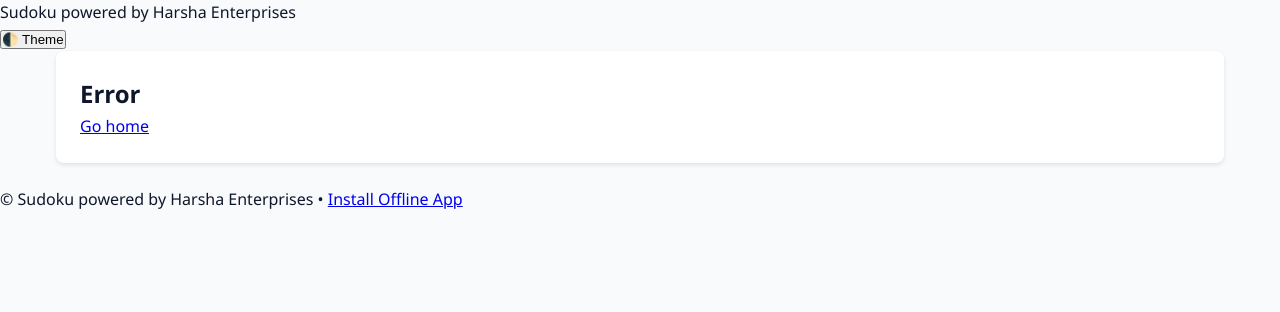
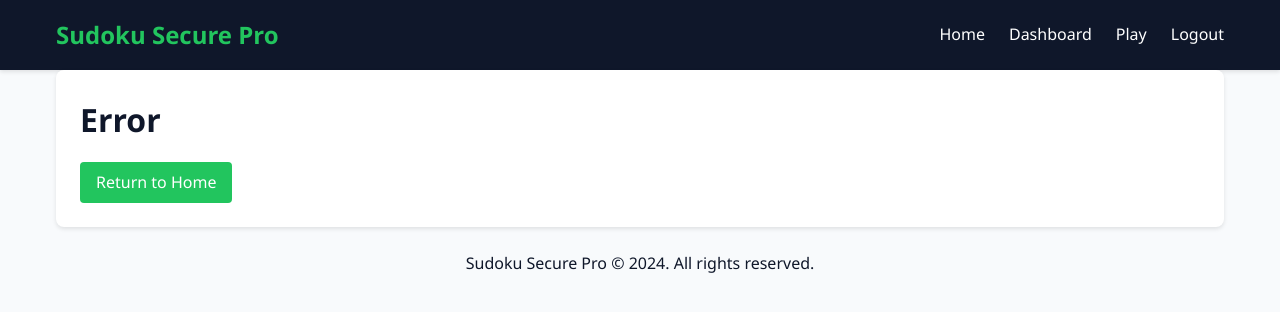
Before and after one commit to harsha86396/sudoku_app, a Flask app: template templates/error.html in a window 1280 px wide. Shown: the top 312 px of the page. Run offline with Flask 3, Linux system fonts and the light colour scheme; the template is opened without the code that fills it, so the values that code supplies are empty; the visitor is signed in with stand-in values (Sample User, id 1).

Commit message:
Update error.html

```diff
--- a/templates/error.html
+++ b/templates/error.html
@@ -1,9 +1,46 @@
+<!DOCTYPE html>
+<html lang="en">
+<head>
+    <meta charset="UTF-8">
+    <meta name="viewport" content="width=device-width, initial-scale=1.0">
+    <title>Error - {{ title if title else 'Sudoku Secure Pro' }}</title>
+    <link rel="stylesheet" href="/static/css/style.css">
+    <link rel="manifest" href="/manifest.json">
+    <meta name="theme-color" content="#22c55e"/>
+</head>
+<body>
+    <header>
+        <nav class="container">
+            <div class="logo">Sudoku Secure Pro</div>
+            <ul class="nav-links">
+                <li><a href="/">Home</a></li>
+                {% if 'user_id' in session or 'guest' in session %}
+                    <li><a href="/dashboard">Dashboard</a></li>
+                    <li><a href="/play">Play</a></li>
+                    <li><a href="/logout">Logout</a></li>
+                {% else %}
+                    <li><a href="/login">Login</a></li>
+                    <li><a href="/register">Register</a></li>
+                {% endif %}
+            </ul>
+        </nav>
+    </header>
 
-{% extends "base.html" %}
-{% block content %}
-<article class="card">
-  <h2>Error</h2>
-  <p>{{ error }}</p>
-  <p><a href="{{ url_for('index') }}">Go home</a></p>
-</article>
-{% endblock %}
+    <main class="container">
+        <div class="card">
+            <h1>Error</h1>
+            <p>{{ error }}</p>
+            <div class="mt-2">
+                <a href="/" class="btn">Return to Home</a>
+            </div>
+        </div>
+    </main>
+
+    <footer class="text-center mt-3">
+        <p>Sudoku Secure Pro &copy; 2024. All rights reserved.</p>
+    </footer>
+
+    <script src="/static/js/theme.js"></script>
+    <script src="/static/js/pwa.js"></script>
+</body>
+</html>
```
